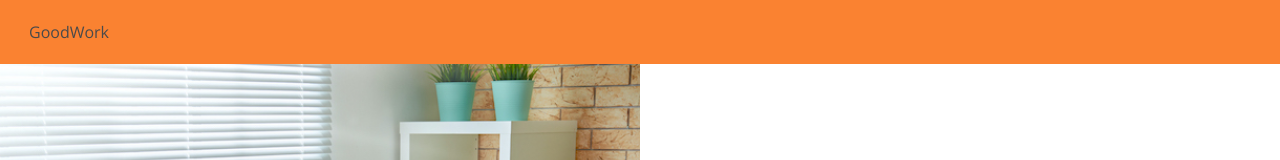
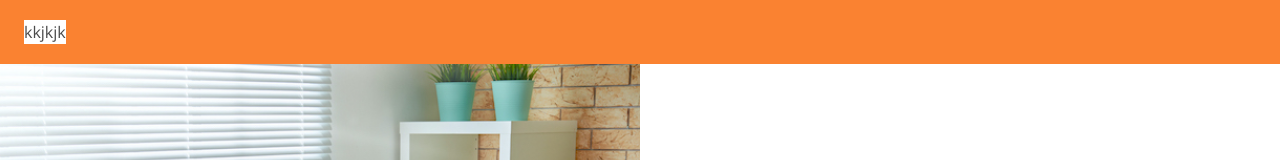
Before and after one commit to EdeniltonBorba/GoodWork, a React (Create React App) app: page / in a window 1280 px wide. Shown: the top 160 px of the page. Built offline with nearby package versions, Linux system fonts and the light colour scheme.

Commit message:
add logo

```diff
--- a/src/components/Logo/index.js
+++ b/src/components/Logo/index.js
@@ -1,13 +1,12 @@
-import React from "react";
-import { LogoStyle } from '../../components/Logo/styles';
+import React from 'react';
+import { StyleLogo } from '../Logo/styles';
 
-function LogoGoodWork() {
+
+function Logo() {
     return (
-
-        <LogoStyle>
-            GoodWork
-        </LogoStyle>
-
+        <StyleLogo>
+            kkjkjk
+        </StyleLogo>
     )
 }
-export default LogoGoodWork;
+export default Logo;
--- a/src/components/Logo/styles.js
+++ b/src/components/Logo/styles.js
@@ -1,10 +1,6 @@
 import styled from 'styled-components';
 
-export const LogoStyle = styled.div`
-   color: 'white';
-    background-color: '#fa8231';
-    text-align: "center";
-    font-size: 100%;
-    font-weight: "normal";
-    padding: 5px;
+export const StyleLogo = styled.div`
+background-color: white;
+
 `;
```
